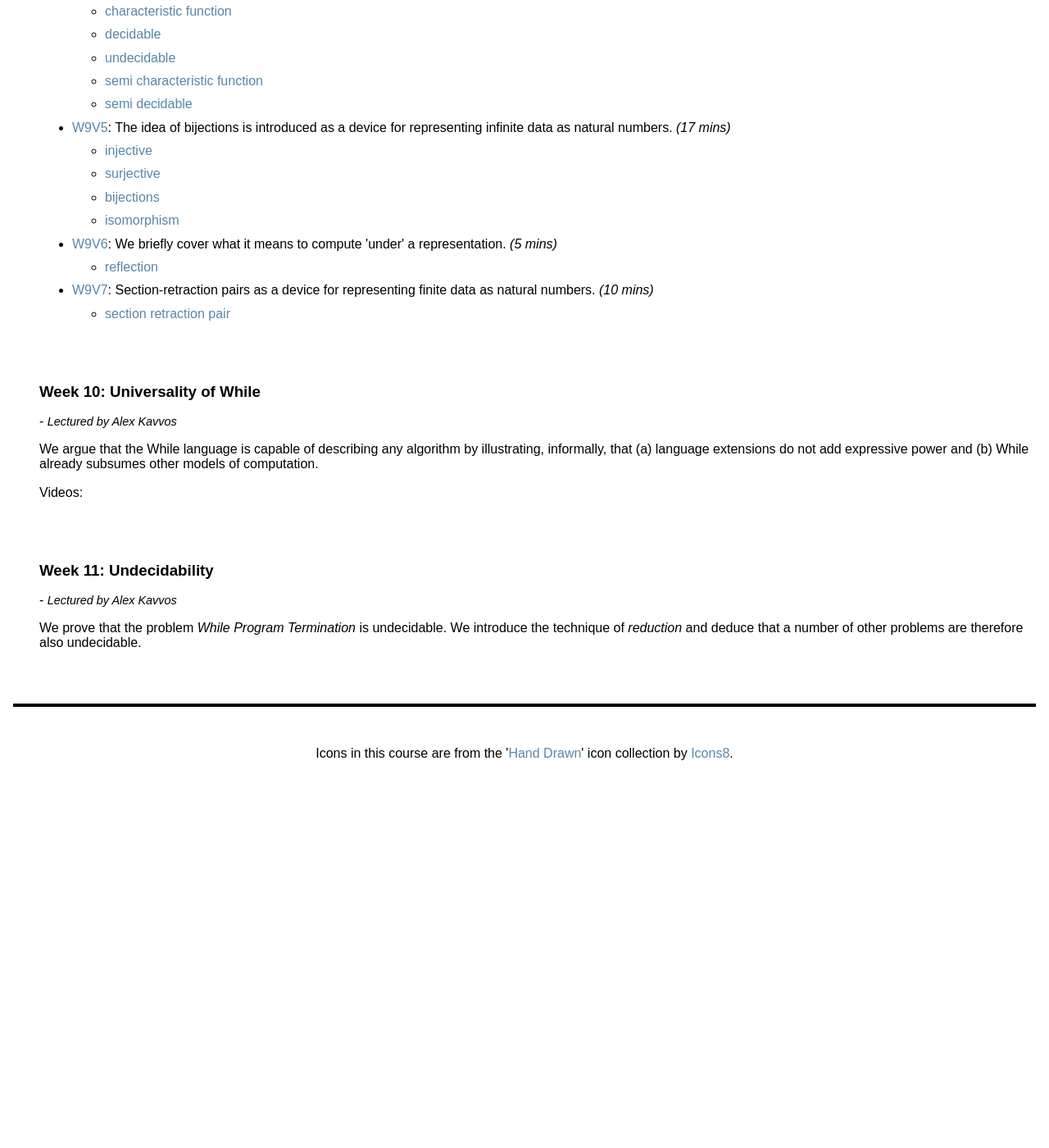
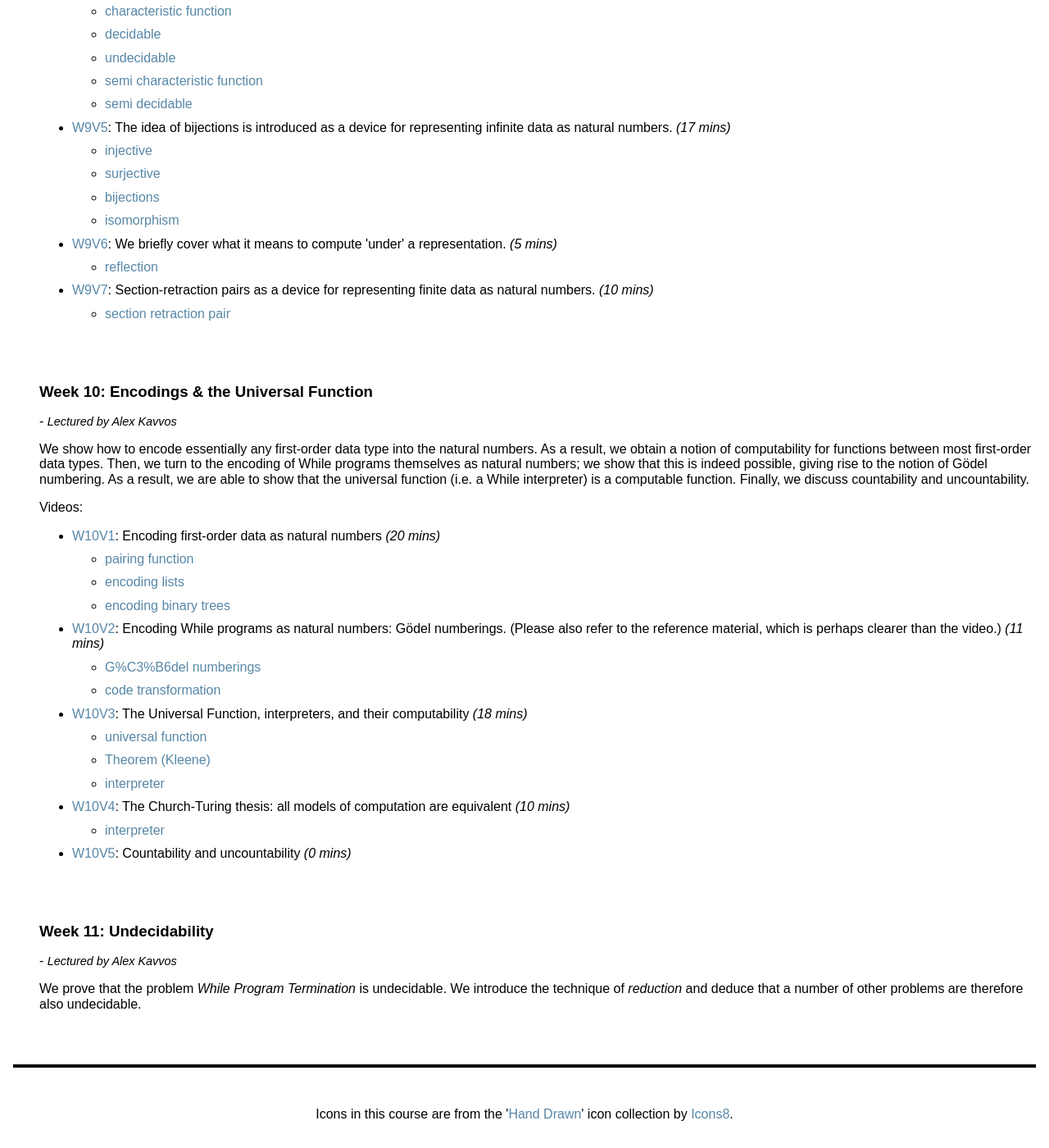
Before and after one commit to uob-coms20007/webpages, a Jekyll site: the page built from schedule.md, in a window 1280 px wide and 1400 px high, scrolled down 5873 px. Shown: the whole window at 82% size. Built offline with Jekyll 4.4.1, drawn with Linux system fonts in a browser that asks for light colours; nearby versions of some CDN libraries; before the commit the page ends 6833 px from its top, so only the background shows below that; some of the changed text lies outside the part shown.

Commit message:
adding wk 10 material

```diff
--- a/_data/weeks.yml
+++ b/_data/weeks.yml
@@ -322,29 +322,51 @@
     url: https://web.microsoftstream.com/video/bce2ae7c-490a-4e1a-b365-ee77232211c6
     ref:
       - https://uob-coms20007.github.io/reference/computability/secretr.html#section-retraction-pair
-  references:
-    - decidability-of-automaton-emptiness
-    - decidability-of-while-program-membership
-    - decidability-of-existence-of-god
-    - coding-strings
-    - semidecidability-of-while-program-termination
+
 
 - num: 10
   lecturer: AK
-  theme: Universality of While
-  description: We argue that the While language is capable of describing any algorithm by illustrating, informally, that (a) language extensions do not add expressive power and (b) While already subsumes other models of computation.
+  theme: Encodings & the Universal Function
+  description: We show how to encode essentially any first-order data type into the natural numbers. As a result, we obtain a notion of computability for functions between most first-order data types. Then, we turn to the encoding of While programs themselves as natural numbers; we show that this is indeed possible, giving rise to the notion of Gödel numbering. As a result, we are able to show that the universal function (i.e. a While interpreter) is a computable function. Finally, we discuss countability and uncountability.
   videos:
-  references:
-    - church-turing-thesis
+    - num: 1
+      dsc: Encoding first-order data as natural numbers
+      dur: 20
+      url: https://web.microsoftstream.com/video/81f34b09-ab11-42c9-ac92-08483590615a
+      ref:
+        - https://uob-coms20007.github.io/reference/computability/encodings.html#pairing-function
+        - https://uob-coms20007.github.io/reference/computability/encodings.html#encoding-lists
+        - https://uob-coms20007.github.io/reference/computability/encodings.html#encoding-binary-trees
+    - num: 2
+      dsc: "Encoding While programs as natural numbers: Gödel numberings. (Please also refer to the reference material, which is perhaps clearer than the video.)"
+      dur: 11
+      url: https://web.microsoftstream.com/video/a9c14fe8-df7e-461e-bcae-134b1ea53b5f
+      ref:
+        - https://uob-coms20007.github.io/reference/computability/goedel.html#G%C3%B6del-numberings
+        - https://uob-coms20007.github.io/reference/computability/goedel.html#code-transformation
+    - num: 3
+      dsc: The Universal Function, interpreters, and their computability
+      dur: 18
+      url: https://web.microsoftstream.com/video/7aefbb5c-9396-46de-9c71-7aeb96c49447
+      ref:
+        - https://uob-coms20007.github.io/reference/computability/universal.html#universal-function
+        - https://uob-coms20007.github.io/reference/computability/universal.html#Theorem-(Kleene)
+        - https://uob-coms20007.github.io/reference/computability/universal.html#interpreter
+    - num: 4
+      dsc: "The Church-Turing thesis: all models of computation are equivalent"
+      dur: 10
+      url: https://web.microsoftstream.com/video/10968456-45cd-4ed4-be8b-76e39950e8eb
+      ref:
+        - https://uob-coms20007.github.io/reference/computability/universal.html#interpreter
+    - num: 5
+      dsc: Countability and uncountability
+      dur: 0
 
 - num: 11
   lecturer: AK
   theme: Undecidability
   description: We prove that the problem *While Program Termination* is undecidable.  We introduce the technique of *reduction* and deduce that a number of other problems are therefore also undecidable.
   videos:
-  references:
-    - undecidability-of-while-program-termination
-    - undecidability-of-while-program-membership
-    - undecidability-of-equality-of-haskell-functions
+
 
 - num: 12
```
